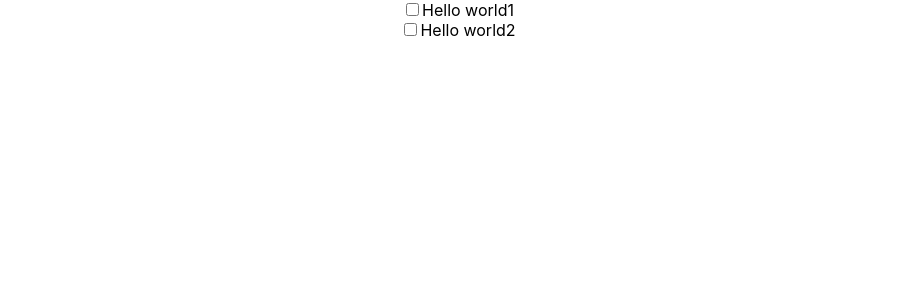
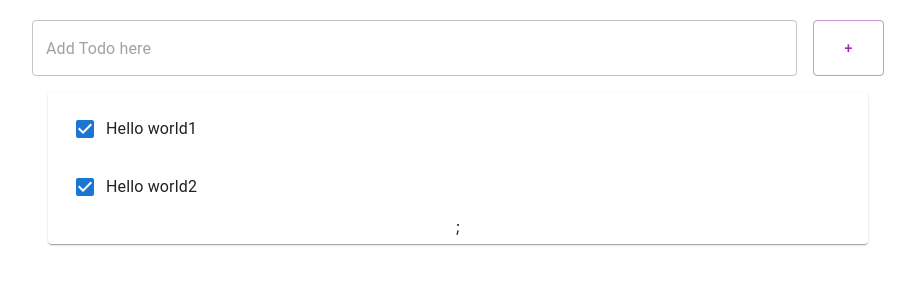
Before and after one commit to holic158/todo-react-app, a React (Create React App) app: page / in a window 1280 px wide. Shown: the top 300 px of the page, without its empty margins (182-1097 px from the left). Built offline with nearby package versions, Linux system fonts and the light colour scheme.

Commit message:
AddTodo 화면

```diff
--- /dev/null
+++ b/src/AddTodo.js
@@ -0,0 +1,21 @@
+import React, {useState} from "react";
+import {Button, Grid, TextField } from "@mui/material";
+
+const AddTodo = (props) => {
+    const [item, setItem] = useState({title: ""});
+
+    return (
+        <Grid container style={{ marginTop: 20 }}>
+            <Grid xs={11} md={11} item style={{ paddingRight:16 }}>
+                <TextField placeholder="Add Todo here" fullWidth />
+            </Grid>
+            <Grid xs={1} md={1} item >
+                <Button fullWidth style={{ height: '100%' }} color="secondary" variant="outlined">
+                    +
+                </Button>
+            </Grid>
+        </Grid>
+    );
+}
+
+export default AddTodo;
--- a/src/App.js
+++ b/src/App.js
@@ -1,6 +1,8 @@
 import './App.css';
 import Todo from './Todo';
 import React, { useState } from "react"
+import { Container, List, Paper } from "@mui/material"
+import AddTodo from './AddTodo';
 
 function App() {
   const [items, setItem] = useState([
@@ -16,14 +18,21 @@
     }
   ]);
 
-  let todoItems =
-    items.length > 0 && items.map((item) => <Todo item={item} key={item.id} />);
-
-  return (
-    <div className="App">
-      {todoItems}
-    </div>
-  );
+  let todoItems = items.length > 0 && (
+    <Paper style={{margin: 16}}>
+      <List>
+        {items.map((item) => (
+          <Todo item={item} key={item.id} />
+        ))};
+      </List>
+    </Paper>
+  )
+  return <div className="App">
+          <Container maxWidth="md">
+            <AddTodo />
+            <div className='TodoList'>{todoItems}</div>
+          </Container>
+          </div>;
 }
 
 export default App;
--- a/src/Todo.js
+++ b/src/Todo.js
@@ -1,19 +1,25 @@
 
 import React, { useState} from "react";
+import { ListItem, ListItemText, inputBase, Checkbox, InputBase } from "@mui/material"
 
 const Todo = (props) => {
     const [item, setItem] = useState(props.item);
 
     return (
-        <div ClassName="Todo">
-            <input
-                type="checkbox"
-                id={item.id}
-                name={item.id}
-                value={item.done}
-            />
-            <label id={item.id}>{item.title}</label>
-        </div>
+        <ListItem>
+            <Checkbox checked={item.done} />
+            <ListItemText>
+                <InputBase
+                    inputProps={{ "aria-label": "naked"}}
+                    type="text"
+                    id={item.id}
+                    name={item.id}
+                    value={item.title}
+                    multiline={true}
+                    fullWidth={true}
+                />
+            </ListItemText>
+        </ListItem>
     )
 }
 
```
